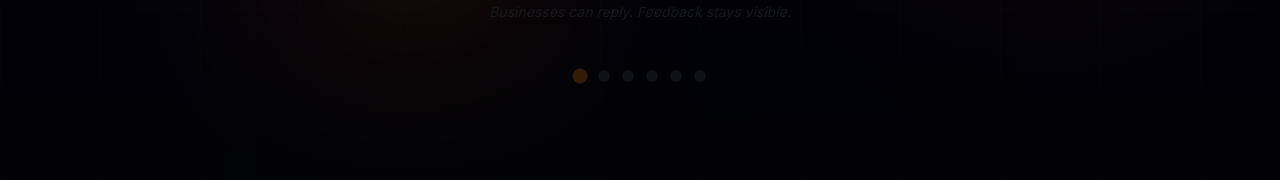
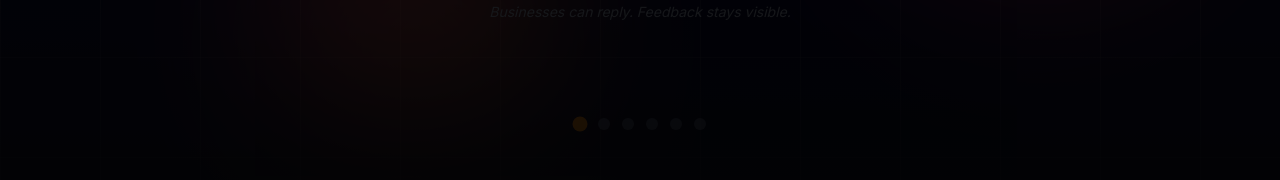
Before and after one commit to mikehelm/flipitwords, a Next.js app: page / in a window 1280 px wide. Shown: the part 587-767 px from the top of the page. Built offline with nearby package versions, Linux system fonts and the light colour scheme.

Commit message:
Dots: 2x more cushion, 50% transparent, full opacity on hover

```diff
--- a/components/Hero.tsx
+++ b/components/Hero.tsx
@@ -184,7 +184,7 @@ export default function Hero({ variant }: HeroProps) {
 
         {/* Dots indicator - only in test mode, positioned under hero */}
         {mounted && isTestMode && (
-          <div className="mt-12 flex gap-3 justify-center">
+          <div className="mt-24 flex gap-3 justify-center opacity-50 hover:opacity-100 transition-opacity">
             {heroVariants.map((v) => (
               <button
                 key={v.id}
```
